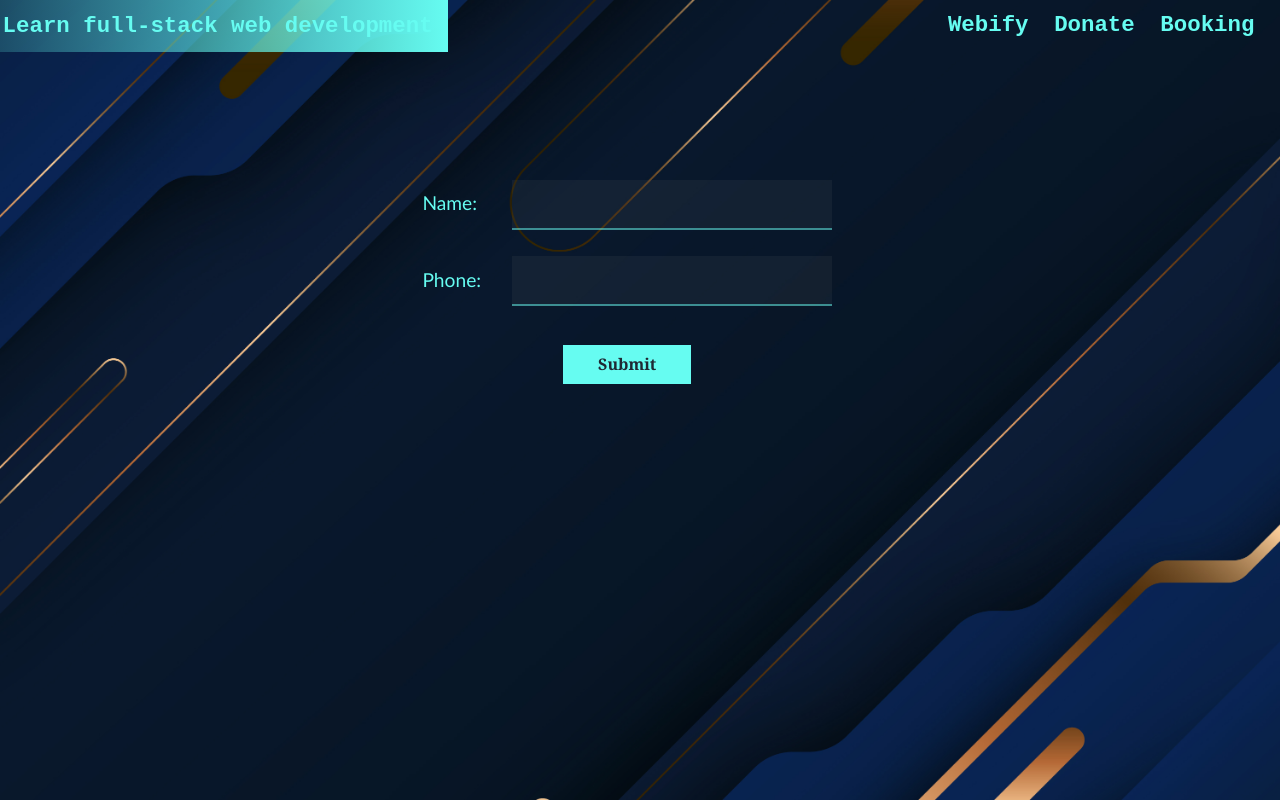
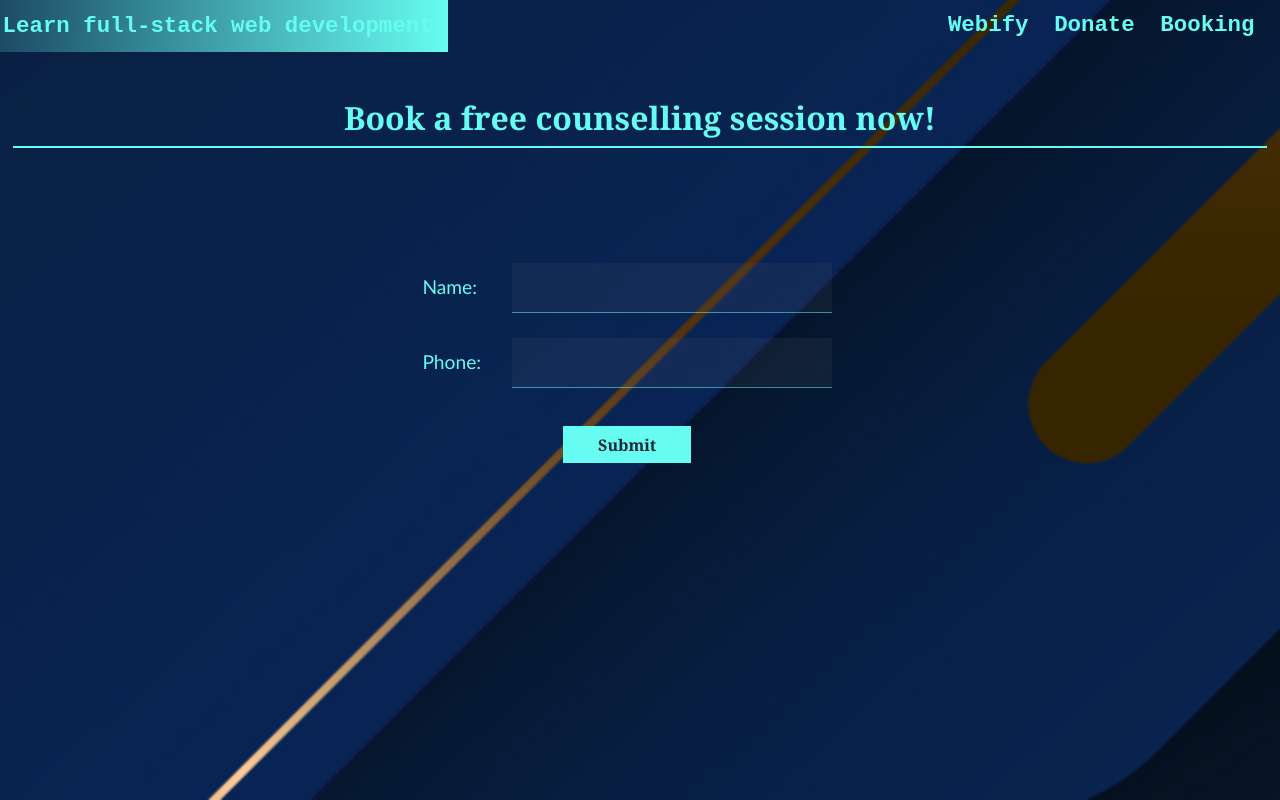
Before and after one commit to Siddhant-Baranwal/webify_frontend, a React (Create React App) app: page /demo in a window 1280 px wide. Built offline with nearby package versions, Linux system fonts and the light colour scheme; the HTML template or start-up script is replaced by a standard one.

Commit message:
updating the design of the step page

```diff
--- a/src/App.css
+++ b/src/App.css
@@ -1,7 +1,7 @@
 body{
   background: url('../public/otherImages/bg.jpg');
   background-repeat: no-repeat;
-  background-size: cover;
+  background-size: auto 500vh;
 }
 
 *{
@@ -11,7 +11,7 @@ body{
   color: #66FCF1;
 }
 
-a{
+.pages{
   text-decoration: none;
 }
 
@@ -28,6 +28,7 @@ a{
   padding: 1vw;
   text-align: center;
   align-items: center;
+  background-image: linear-gradient(to right, rgba(102, 252, 241, 0), rgba(102, 252, 241, 0));
   transition: 1s;
   font-weight: bold;
 }
@@ -41,8 +42,13 @@ a{
   padding-left: 0vw !important;
 }
 
-.navbar .heading:hover, .navbar .navlogo a:hover{
+.navbar .heading:hover{
   background-image: linear-gradient(to right, rgba(102, 252, 241, 0.2), rgba(102, 252, 241, 1));
+  color: #1F2833;
+}
+
+.navbar .navlogo a:hover{
+  background-image: linear-gradient(to left, rgba(102, 252, 241, 0.2), rgba(102, 252, 241, 1));
   color: #1F2833;
 }
 
@@ -52,12 +58,13 @@ a{
 }
 
 .payhead{
-  width: 100vw;
+  width: 50vw;
   height: 10vw;
-  margin: 10vw 0vw;
+  margin: 10vw 25vw;
   color: white;
   padding: 3vw 0vw;
   text-align: center;
+  border-radius: 1vw;
   background-color: rgb(83, 200, 83);
 }
 
@@ -74,7 +81,21 @@ a{
   background-color: #66FCF1;
   color: #1F2833;
   font-size: 1.25vw;
-  border: 2px solid #66FCF1;
+  border: 0.1vw solid #66FCF1;
+  margin-top: 2vw;
+  font-weight: bold;
+  margin-left: 12vw;
+  width: 10vw;
+  padding: 0.5vw;
+  font-family: Cambria, Cochin, Georgia, Times, 'Times New Roman', serif;
+  transition: 0.5s;
+}
+
+.demoTitle{
+  background-color: #66FCF1;
+  color: #1F2833;
+  font-size: 1.25vw;
+  border: 0.1vw solid #66FCF1;
   margin-top: 2vw;
   font-weight: bold;
   margin-left: 12vw;
@@ -87,7 +108,7 @@ a{
 .form button:hover{
   background-color: #1F2833;
   color: #66FCF1;
-  border: 2px solid #66FCF1;
+  border: 0.1vw solid #66FCF1;
   box-shadow: #66FCF1 0 0 3vw 0.2vw;
 }
 
@@ -106,8 +127,71 @@ a{
   background-color: rgba(120, 120, 120, 0.1);
   padding: 1vw;
   border: 0;
-  border-bottom: 2px solid rgba(102, 252, 241, 0.5);
+  border-bottom: 0.1vw solid rgba(102, 252, 241, 0.5);
   font-size: 1.5vw;
   width: 25vw;
   font-family: 'Lucida Sans', 'Lucida Sans Regular', 'Lucida Grande', 'Lucida Sans Unicode', Geneva, Verdana, sans-serif;
 }
+
+.step h1, .bookhead{
+  text-align: center;
+  font-family: Georgia, 'Times New Roman', Times, serif;
+  padding: 0.5vw;
+  margin: 2vw 1vw 1vw 1vw;
+  border-bottom: 0.2vw solid #66FCF1;
+  transition: 0.5s;
+}
+
+.step h1:hover, .bookhead:hover{
+  background-color: #66FCF1;
+  color: #1F2833;
+  margin: 2vw 0 1vw 0;
+}
+
+.step .document{
+  text-decoration: none;
+  display: block;
+  width: 85vw;
+  margin-left: 10vw;
+  font-size: 1.25vw;
+  padding: 0.5vw;
+  transition: 0.5s;
+}
+
+.step .document:hover{
+  background-color: white;
+  color: #1F2833;
+}
+
+.project, .learn{
+  width: 80vw;
+  height: 45vw;
+  margin: 1vw 8vw;
+  transition: 0.5s;
+}
+
+.project:hover, .learn:hover{
+  box-shadow: #66FCF1 0 0 2vw 0.2vw;
+}
+
+.steplist{
+  display: inline-block;
+  width: 78vw;
+  text-align: left;
+  margin: 1vw 10vw;
+}
+
+.steplist li{
+  color: #1F2833;
+  list-style-type:square;
+  padding: 1vw;
+  padding-right: 4vw;
+  margin-bottom: 0.5vw;
+  font-family: 'Trebuchet MS', 'Lucida Sans Unicode', 'Lucida Grande', 'Lucida Sans', Arial, sans-serif;
+  font-size: 1.3vw;
+  background-color: #66FCF1;
+  border-top: 1px solid red;
+  border-bottom: 1px solid red;
+  border-top-right-radius: 5vw;
+  border-bottom-right-radius: 5vw;
+}
--- a/src/Components/Demo.js
+++ b/src/Components/Demo.js
@@ -22,9 +22,7 @@ const Demo = () => {
     <>
     <Navbar title = "Learn full-stack web development"/>
     <div>
-      {/* <div className="book">
-        <img src="otherImages/demo.png" alt="Book a demo class Now!" />
-      </div> */}
+      <h1 className='bookhead' >Book a free counselling session now!</h1>
       <form className='form' onSubmit={submitHandler}>
         <div>
         <span>Name: </span>
--- a/src/Components/Home.js
+++ b/src/Components/Home.js
@@ -37,13 +37,13 @@ const Home = () => {
     <div>
       <Navbar title = "Learn full-stack web development"/>
       <div className="intro">
-      <img src="otherImages/introImg.avif" className='introImg' alt="Web Development" />
+      <img src="otherImages/introImg.png" className='introImg' alt="Web Development" />
       <p className='introPara'>Welcome to our beginner-friendly guide to web development! Whether you're just starting your journey into the world of coding or looking to expand your skills, this website is designed to be your go-to resource. From understanding the basics of HTML, CSS, and JavaScript to exploring advanced frameworks and tools, we're here to provide you with clear explanations, practical examples, and step-by-step tutorials. Our goal is to empower you to create stunning websites and web applications, equipping you with the knowledge and tools you need to succeed in the dynamic field of web development. Let's dive in and start building together!</p>
       </div>
       <div className="list">
         {desc}
       </div>
-      <a href='/demo' className='demoTitle'>Book a free counselling class</a>
+      <Link to='/demo' className='demoTitle'>Book a free counselling class</Link>
     </div>
   )
 }
--- a/src/Components/Navbar.js
+++ b/src/Components/Navbar.js
@@ -1,13 +1,14 @@
 import React from 'react'
+import { Link } from 'react-router-dom'
 
 const Navbar = (props) => {
   return (
     <div className='navbar'>
       <span className="heading">{props.title}</span>
       <span className="navlogo">
-        <a href="/">Webify</a>
-        <a href='/donate'>Donate</a>
-        <a href='/demo'>Booking</a>
+        <Link className="pages" to="/">Webify</Link>
+        <Link className="pages" to='/donate'>Donate</Link>
+        <Link className="pages" to='/demo'>Booking</Link>
       </span>
     </div>
   )
--- a/src/Components/Step.js
+++ b/src/Components/Step.js
@@ -1,5 +1,5 @@
 import React from "react";
-import { useParams } from "react-router-dom";
+import { Link, useParams } from "react-router-dom";
 import Navbar from "./Navbar";
 
 const Step = () => {
@@ -87,6 +87,7 @@ const Step = () => {
     return (
       <iframe key={index}
         src={item}
+        className="learn"
         title="YouTube video player"
         frameBorder="0"
         allow="accelerometer; autoplay; clipboard-write; encrypted-media; gyroscope; picture-in-picture; web-share"
@@ -109,7 +110,7 @@ const Step = () => {
   const documentation = docs[id - 1].map((item, index) => {
     return (
       <div key={index}>
-        <a href={item} className="document">Click me to get the documentation for {title[id-1][index]}</a>
+        <Link to={item} className="document">&#10239; Click me to get the documentation for {title[id-1][index]}</Link>
       </div>
     );
   });
@@ -139,6 +140,7 @@ const Step = () => {
     return (
         <iframe key={index}
         src={item}
+        className="project"
         title="YouTube video player"
         frameBorder="0"
         allow="accelerometer; autoplay; clipboard-write; encrypted-media; gyroscope; picture-in-picture; web-share"
@@ -151,15 +153,13 @@ const Step = () => {
   return (
     <div className="step">
       <Navbar title={head[id-1]}/>
-      <ul className="stepList">{introduction}</ul>
-      <h1 className="learn subtitle">Learn from here: </h1>
+      <ul className="steplist">{introduction}</ul>
+      <h1 className="learnlist subtitle">Learn from here: </h1>
       <div className="youtube">{youTubeVideo}</div>
-      <div className="documentation">
-        <h1 className="doc subtitle">Documentation: </h1>
-        {documentation}
-      </div>
+      <h1 className="subtitle">Documentation: </h1>
+      <div className="doc">{documentation}</div>
       {proj[id-1].length!==0 && (<h1 className="proj subtitle">Practice by making these projects: </h1>)}
-      <div className="project">{projects}</div>
+      <div className="projectlist">{projects}</div>
     </div>
   );
 };
```
Also changed, not shown: public/otherImages/introImg.avif (deleted), public/otherImages/introImg.png (added).
